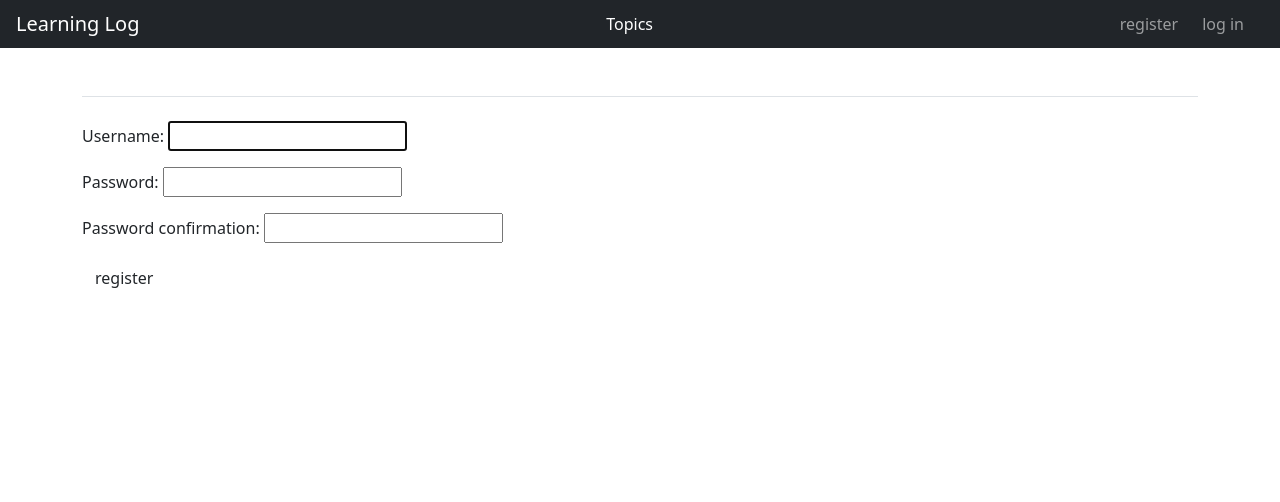
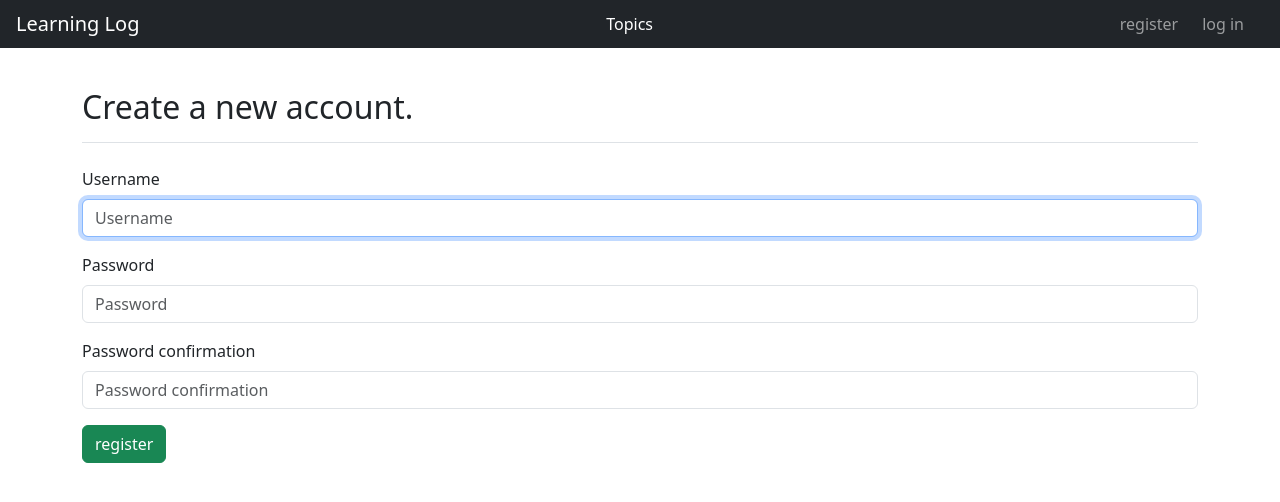
Before and after one commit to 0mppula/Python_Web_Applications, a Django app: page /users/register/ in a window 1280 px wide. Shown: the top 502 px of the page. Run offline with Django 3.2, Linux system fonts and the light colour scheme; some libraries are stand-ins or nearby versions.

Commit message:
Styled register page with Bootsrap5

```diff
--- a/learning_log/templates/users/register.html
+++ b/learning_log/templates/users/register.html
@@ -1,19 +1,21 @@
 {% extends 'base.html' %}
+{% load bootstrap5 %}
 
 {% block title %}Register{% endblock title %}
+
+{% block header %}
+    <h2>Create a new account.</h2>
+{% endblock header %}
+
 {% block content %}
+        <form class="from" action="{% url 'users:register' %}" method="post">
+            {% csrf_token %}
+            {% bootstrap_form form %}
 
-    <div class="content-card">
+            {% buttons %}
+                <button name="submit" class="btn btn btn-success">register</button>
+            {% endbuttons %}
 
-        <form action="{% url 'users:register' %}" method="post">
-            {% csrf_token %}
-            {{ form.as_p }}
-
-            <div class="btn-container">
-                <button name="submit" class="btn login-btn">register</button>
-            </div>
             <input type="hidden" name="next" value="{% url 'learning_logs:index' %}">
         </form>
-    </div>
-
 {% endblock content %}
```
Also changed, not shown: learning_log/db.sqlite3.
